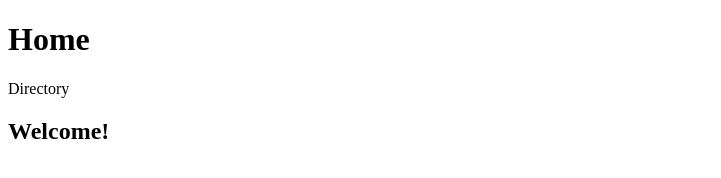
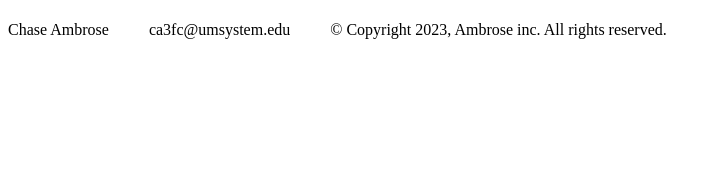
Before and after one commit to versilion/versilion.github.io, a plain HTML site: page islt_7310/ambrose_template.html in a window 1280 px wide. Shown: the whole page, without its empty margins (0-721 px from the left). Drawn offline with Linux system fonts and the light colour scheme.

Commit message:
Update ambrose_template.html

```diff
--- a/islt_7310/ambrose_template.html
+++ b/islt_7310/ambrose_template.html
@@ -6,13 +6,14 @@
 </head>
 <body>
     <header>
-        <h1>Home</h1>
-        <div id="placeholder">Directory</div>
+        <h1></h1>
+        <div id="placeholder"></div>
         <nav>
         </nav>
       </header>
-      <h2>Welcome!</h2>
       <main>
       </main>
 </body>
+<footer><p>Chase Ambrose&nbsp;&nbsp;&nbsp;&nbsp;&nbsp;&nbsp;&nbsp;&nbsp;&nbsp;&nbsp;ca3fc@umsystem.edu&nbsp;&nbsp;&nbsp;&nbsp;&nbsp;&nbsp;&nbsp;&nbsp;&nbsp;&nbsp;© Copyright 2023, Ambrose inc. All rights reserved.</p>
+</footer>
 </html>
```
